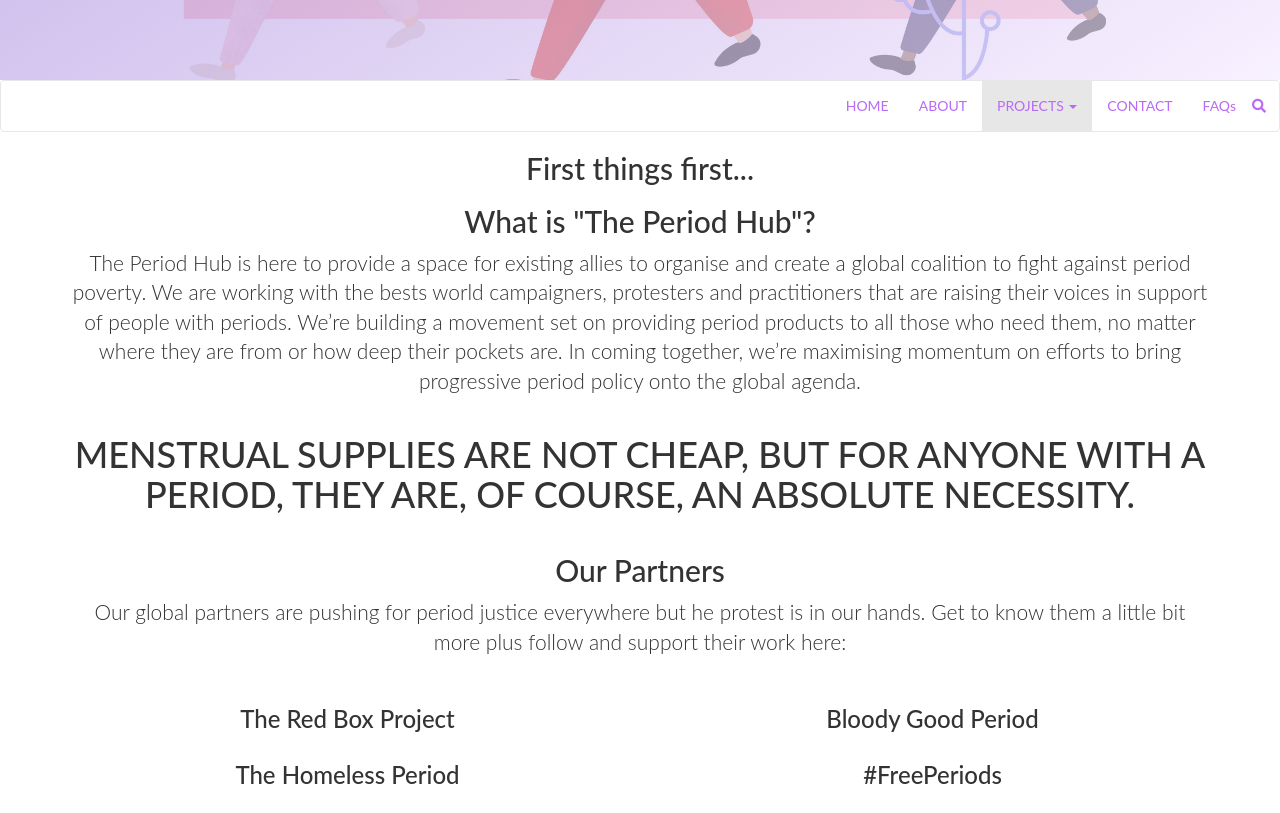
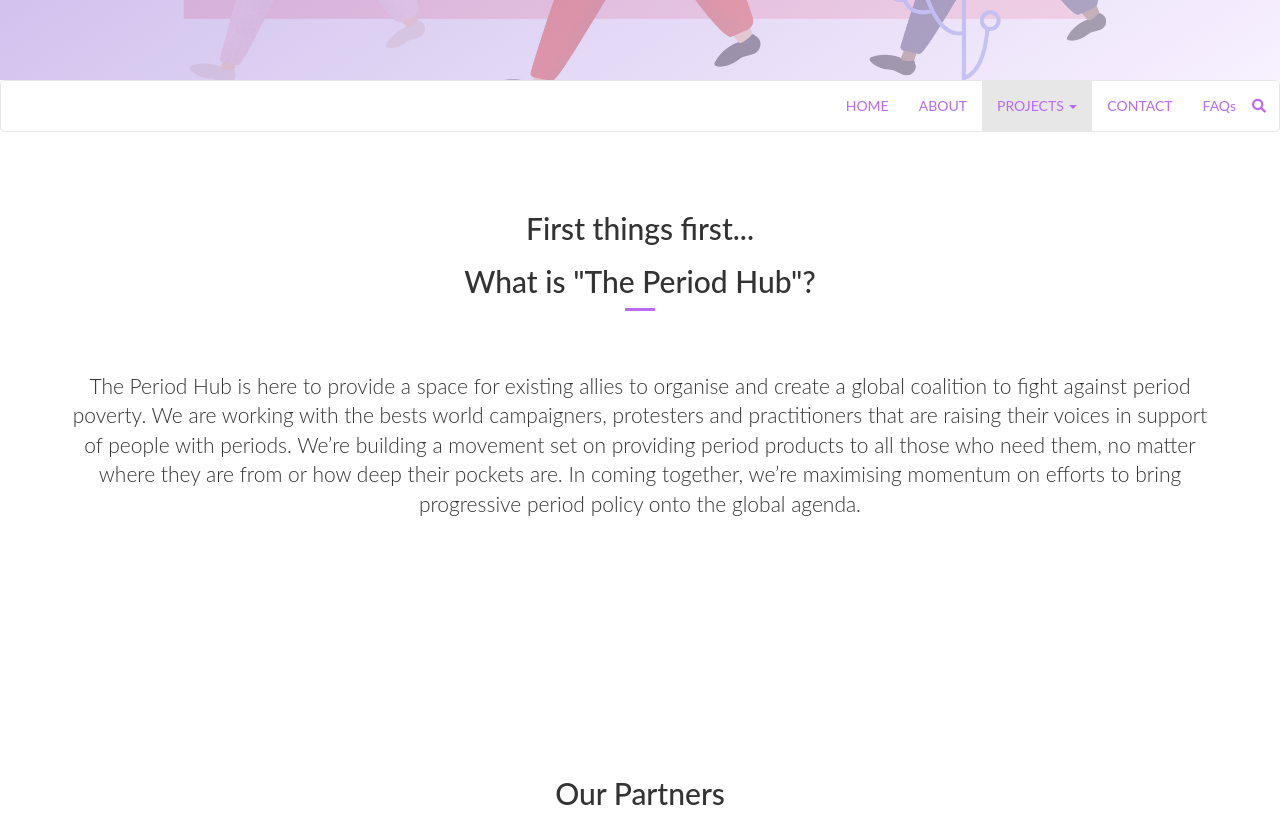
Before and after one commit to renatadev/the-period-hub, a plain HTML site: page index.html in a window 1280 px wide. Shown: the part 720-1533 px from the top of the page. Drawn offline with Linux system fonts and the light colour scheme.

Commit message:
Style gral content and quote
Quote might be need to have more updates

```diff
--- a/css/main.css
+++ b/css/main.css
@@ -173,3 +173,41 @@ html, body {
   .affix + .container-fluid {
       padding-top: 70px;
   }
+
+/*------------------------------------
+                GENERAL CONTENT
+-------------------------------------*/
+
+  .content-box {
+    padding: 60px 0 40px 0;
+  }
+
+  .content-title {
+    margin: 0 0 60px 0;
+  }
+
+  .content-title-underline {
+    width: 30px;
+    height: 3px;
+    background-color: #b96bf4;
+    margin: 0px auto 0 auto;
+  }
+
+  /*------------------------------------
+                QUOTE
+  -------------------------------------*/
+
+  #quotebg {
+    height: 100%;
+    width: 100%
+    background-image:
+  	  linear-gradient(to right bottom,
+       rgba(144, 114, 210, 0.7),
+       rgba(245, 235, 255, 0.7)),
+      url("../img/period-ain.jpg");
+      background-size: cover;
+    }
+
+  #quotebg h1{
+    color: white;
+  }
```
